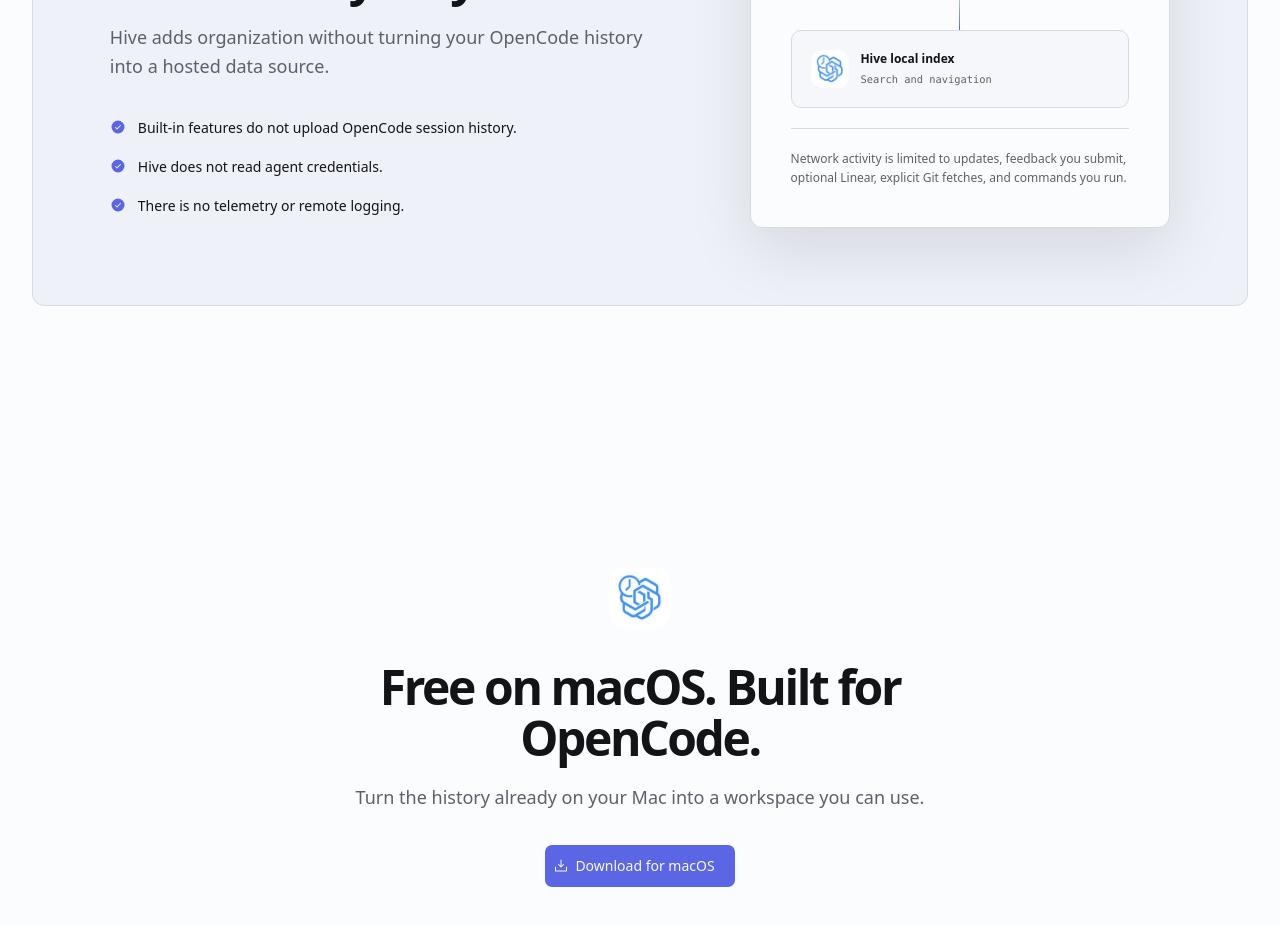
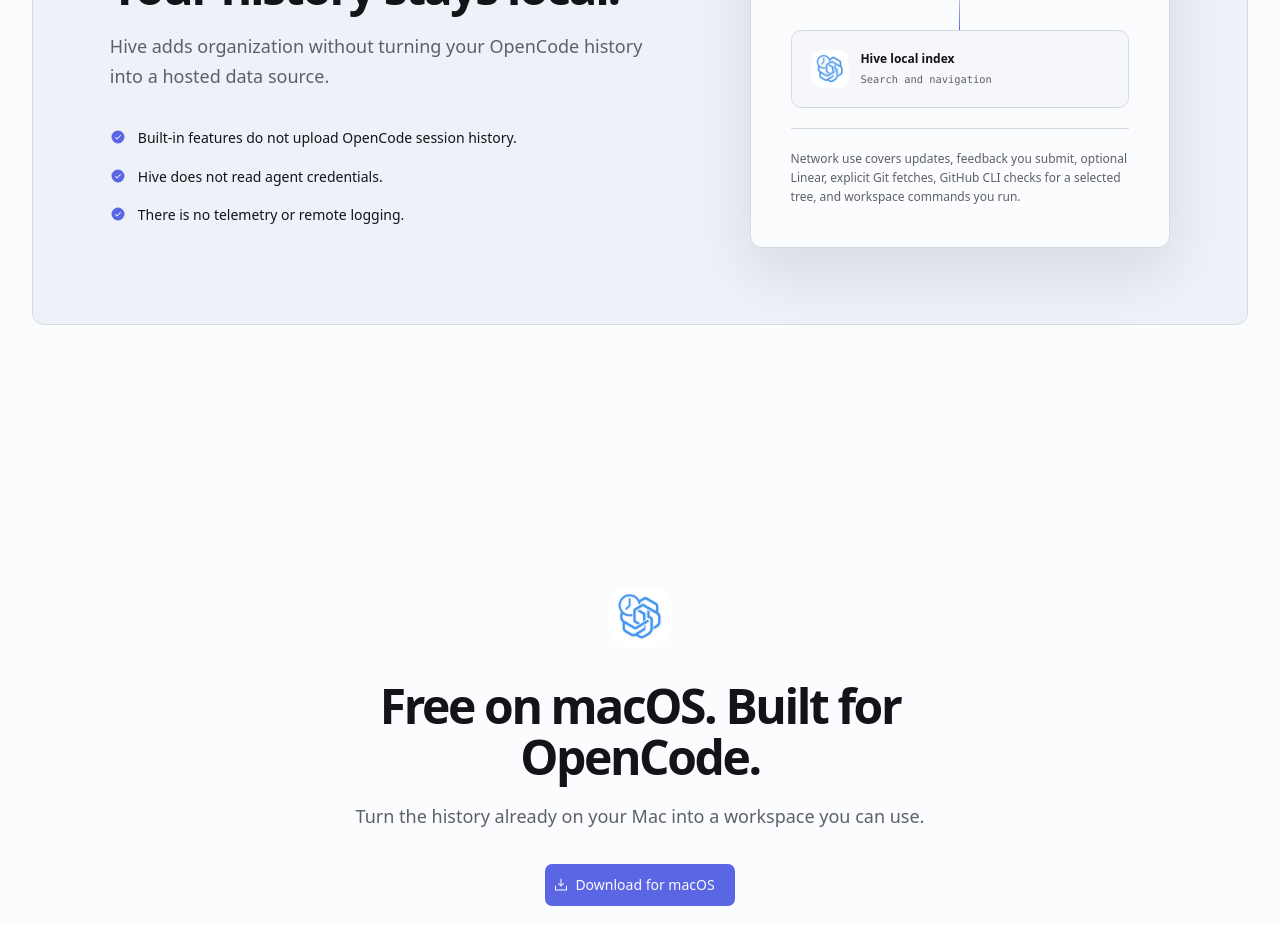
Before and after one commit to Ajanth/hive-landing, a React (Vite) app: page / in a window 1280 px wide. Shown: the part 4960-5885 px from the top of the page. Built offline with nearby package versions, Linux system fonts and the light colour scheme.

Commit message:
fix: address landing page review
Tool: Codex
Model: gpt-5.6-sol
Why: Preserve keyboard navigation and accurately describe conditional GitHub network activity.

```diff
--- a/src/App.tsx
+++ b/src/App.tsx
@@ -24,7 +24,7 @@
       </a>
       <div className="min-h-[100dvh] overflow-x-clip bg-background text-foreground">
         <SiteHeader />
-        <main id="main-content">
+        <main id="main-content" tabIndex={-1}>
           <Hero />
           <Outcomes />
           <HowItWorks />
--- a/src/components/sections/trust.tsx
+++ b/src/components/sections/trust.tsx
@@ -48,7 +48,7 @@
               </div>
             </div>
             <p className="local-store-visual__note">
-              Network activity is limited to updates, feedback you submit, optional Linear, explicit Git fetches, and commands you run.
+              Network use covers updates, feedback you submit, optional Linear, explicit Git fetches, GitHub CLI checks for a selected tree, and workspace commands you run.
             </p>
           </Reveal>
         </div>
--- a/src/components/site-header.tsx
+++ b/src/components/site-header.tsx
@@ -9,7 +9,7 @@
       <div className="mx-auto flex h-16 max-w-[1400px] items-center gap-4 px-4 sm:px-6 lg:px-8">
         <a
           href="#top"
-          className="flex shrink-0 items-center gap-2.5 rounded-md focus-visible:outline-none"
+          className="flex shrink-0 items-center gap-2.5 rounded-md"
           aria-label="Hive home"
         >
           <img
```
